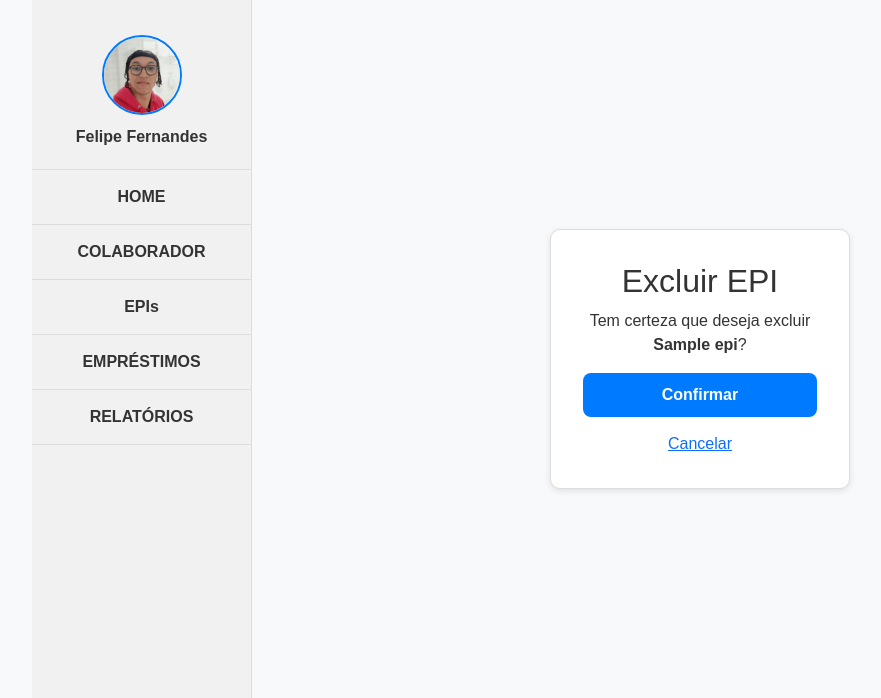
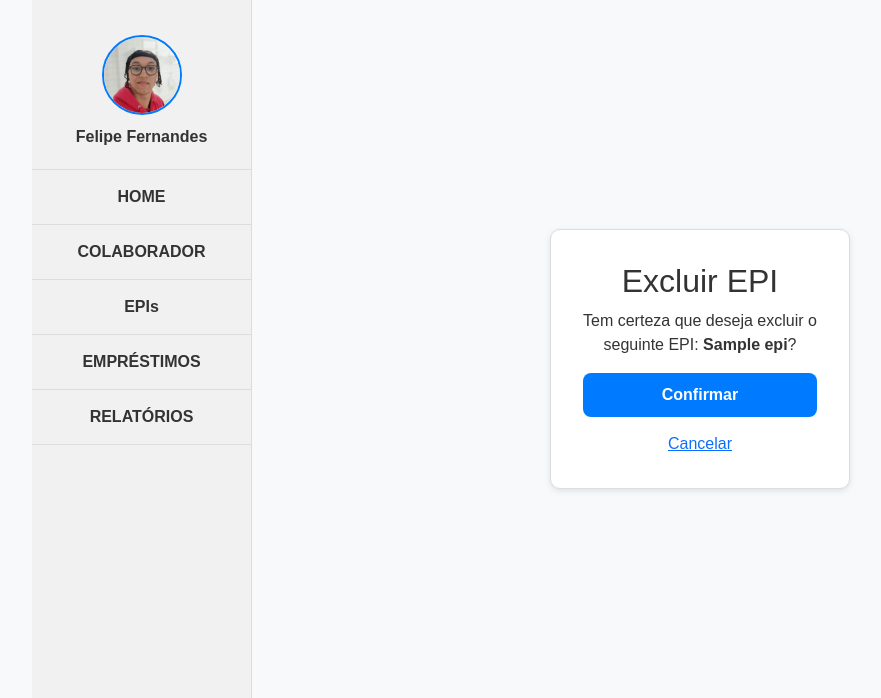
Before and after one commit to FelipeFernandesRib/gestao_epi, a Django app: page /epis/excluir/1/ in a window 1280 px wide. Shown: the part 89-787 px from the top of the page, without its empty margins (50-931 px from the left). Run offline with Django 5.2, Linux system fonts and the light colour scheme; tables that the repository leaves empty hold one stand-in row (values such as "Sample post").

Commit message:
Adiciona pontuação e melhora a clareza da mensagem de exclusão de EPI.

```diff
--- a/amb_vir/gestao_epi/epis/templates/epis/confirm_delete.html
+++ b/amb_vir/gestao_epi/epis/templates/epis/confirm_delete.html
@@ -2,7 +2,7 @@
 {% block content %}
 <div class="form-box">
     <h2>Excluir EPI</h2>
-    <p>Tem certeza que deseja excluir <b>{{ epi.nome }}</b>?</p>
+    <p>Tem certeza que deseja excluir o seguinte EPI: <b>{{ epi.nome }}</b>?</p>
     <form method="post">
         {% csrf_token %}
         <button type="submit" class="btn-exc">Confirmar</button>
```
